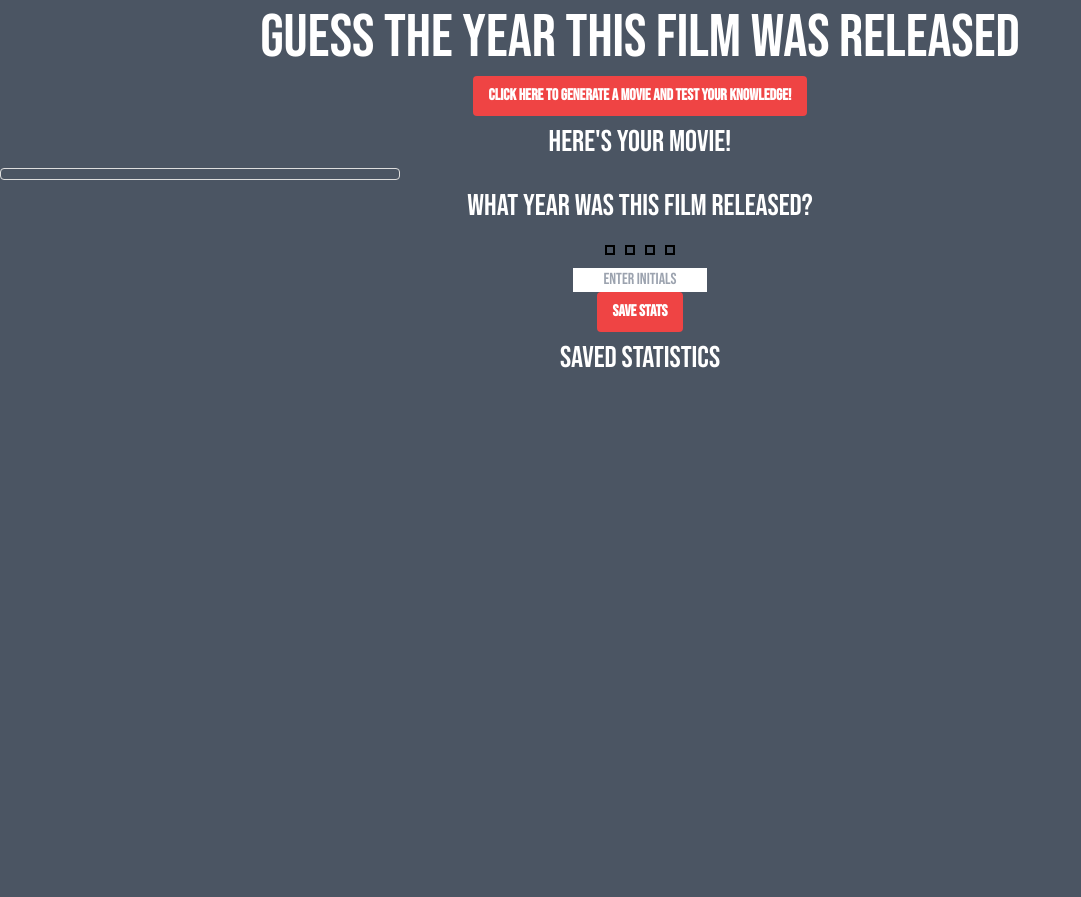
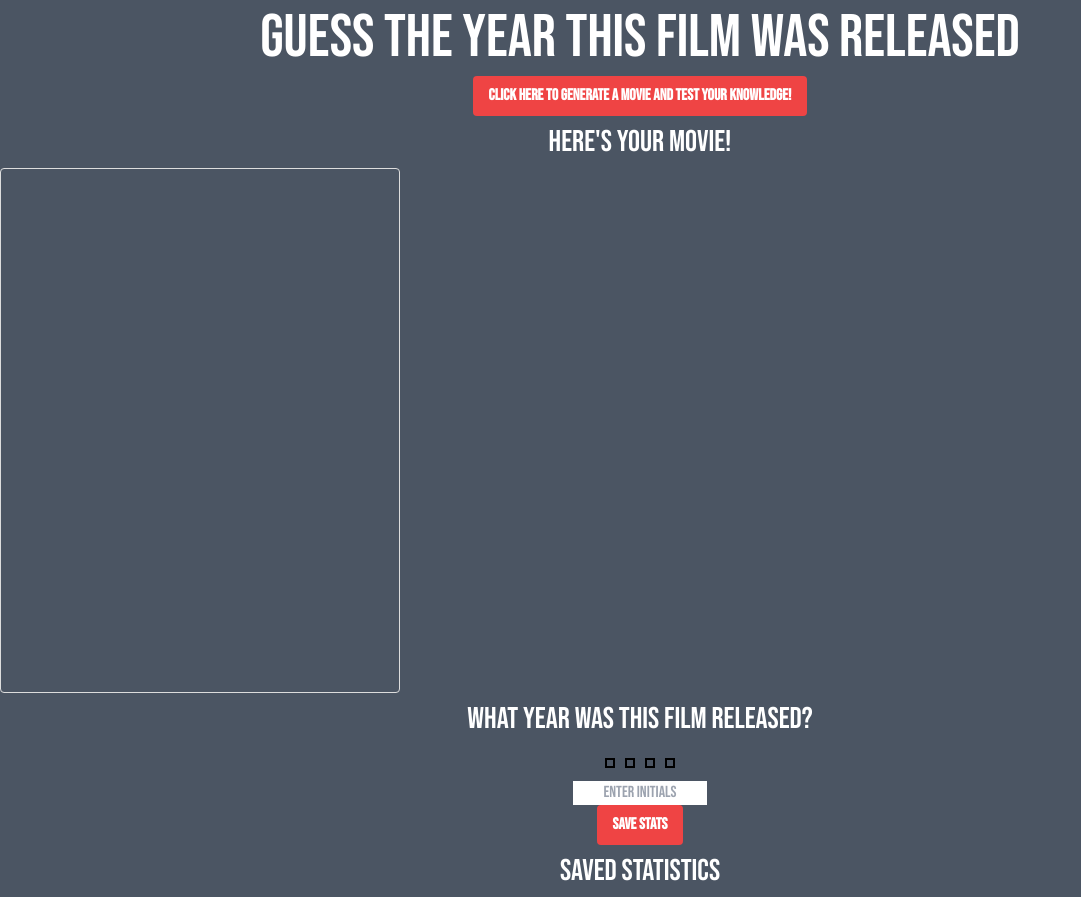
Before and after one commit to gabrielandrews/Group-project-movie-, a plain HTML site: page index.html in a window 1280 px wide. Shown: the whole page, without its empty margins (0-1081 px from the left). Before the commit the page ends 800 px from the top, so only its background shows below. Drawn offline with nearby package versions, Linux system fonts and the light colour scheme.

Commit message:
Update style.css

```diff
--- a/assets/css/style.css
+++ b/assets/css/style.css
@@ -11,7 +11,7 @@ body {
   border-radius: 4px;
   padding: 5px;
   width: 400px;
-  height: auto;
+  height: 525px;
 }
 
 .container {
```
